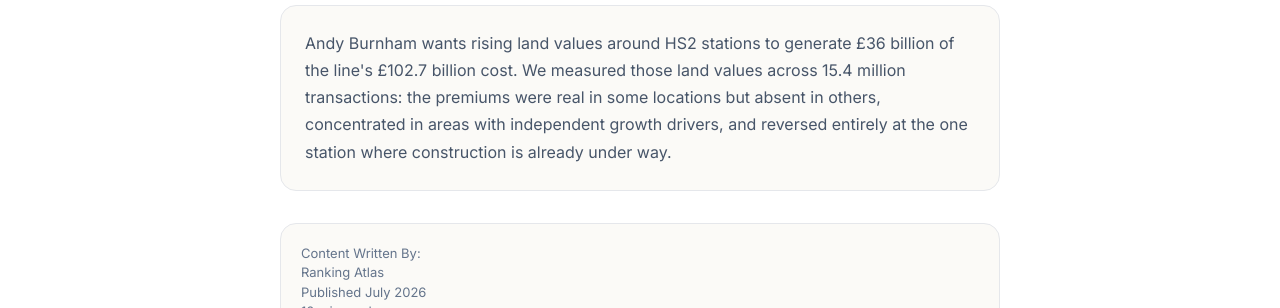
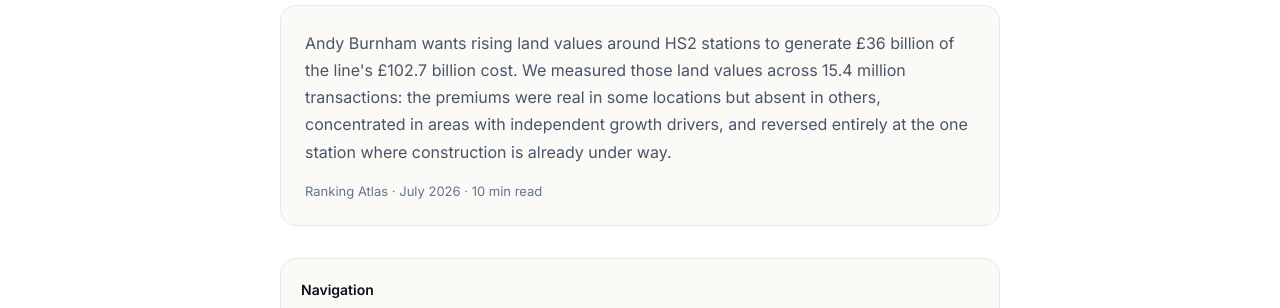
Before and after one commit to dpf1988/ranking-atlas-website, an Astro site: page /resources/hs2-land-value-capture in a window 1280 px wide. Shown: the part 242-550 px from the top of the page. Built offline with nearby package versions, Linux system fonts and the light colour scheme; Astro itself is replaced by a stand-in of ours.

Commit message:
Merge attribution into abstract card

```diff
--- a/src/pages/resources/hs2-land-value-capture.astro
+++ b/src/pages/resources/hs2-land-value-capture.astro
@@ -34,17 +34,11 @@ const jsonLd = {
       <h1 class="font-serif font-medium text-[1.75rem] md:text-[2rem] lg:text-[2.25rem] tracking-tight text-ink leading-[1.15] mb-3 text-center">
         Can station-area land values pay for Burnham's HS2?
       </h1>
-      <div class="bg-[#FBFAF7] border border-[#0A0F1E]/8 rounded-2xl p-6 mt-6 mb-8 text-body text-[15px] md:text-[16px] leading-[1.7]">
-        <p>
+      <div class="bg-[#FBFAF7] border border-[#0A0F1E]/8 rounded-2xl p-6 mt-6 mb-8">
+        <p class="text-body text-[15px] md:text-[16px] leading-[1.7] mb-4">
           Andy Burnham wants rising land values around HS2 stations to generate £36 billion of the line's £102.7 billion cost. We measured those land values across 15.4 million transactions: the premiums were real in some locations but absent in others, concentrated in areas with independent growth drivers, and reversed entirely at the one station where construction is already under way.
         </p>
-      </div>
-
-      <div class="bg-[#FBFAF7] border border-[#0A0F1E]/8 rounded-2xl p-5 mb-6">
-        <p class="text-[13px] text-[#64748B]">Content Written By:</p>
-        <p class="text-[13px] text-[#64748B]">Ranking Atlas</p>
-        <p class="text-[13px] text-[#64748B]">Published July 2026</p>
-        <p class="text-[13px] text-[#64748B]">10 min read</p>
+        <p class="text-[13px] text-[#64748B]">Ranking Atlas · July 2026 · 10 min read</p>
       </div>
 
       <nav class="bg-[#FBFAF7] border border-[#0A0F1E]/8 rounded-2xl p-5" aria-label="Article sections">
```
